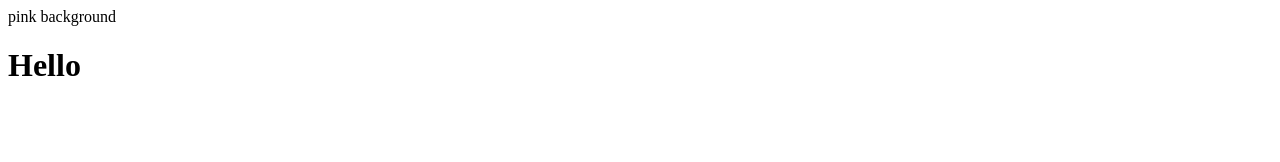
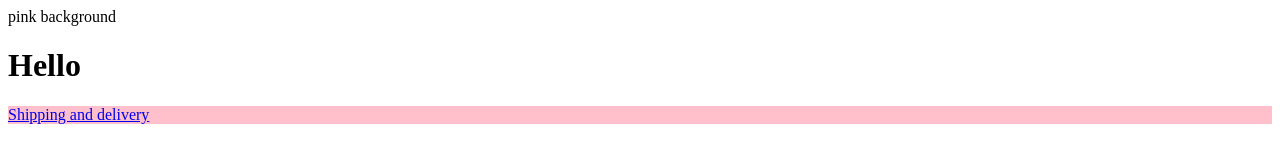
Before and after one commit to hotelbuddy-online/html_postprocess, a plain HTML site: page index.html in a window 1280 px wide. Drawn offline with Linux system fonts and the light colour scheme.

Commit message:
parsing html in double quotes

```diff
--- a/index.html
+++ b/index.html
@@ -4,10 +4,18 @@
       var nodesToMutate = [
         {
           xpath: `//div[${xpathContainsClass(
-            "details-product-option--additions"
+            "details-product-option__title"
           )}]/div[2]`,
           done: false,
           style: { display: "flex" },
+        },
+        {
+          xpath: `//*[${xpathContainsClass(
+            "details-product-option--Add-some-more-magic"
+          )}]`,
+          style: {
+            maxWidth: "1000pc",
+          },
         },
         {
           xpath: '//*[@id="accordion"]',
@@ -30,21 +38,36 @@
             marginBottom: "10px",
           },
         },
-        // {
-        //   xpath:'//*[]',
-        //   style:{
-        //   },
-        // },
+        {
+          xpath: `//*[${xpathContainsClass("product-details__gallery")}]`,
+          minWidth: 529,
+          style: {
+            width: "50%",
+          },
+        },
+        {
+          xpath: `//*[${xpathContainsClass("product-details__sidebar")}]`,
+          minWidth: 529,
+          style: {
+            width: "50%",
+          },
+        },
+        {
+          xpath: '//*[contains(text(),"<<")]',
+          style: {
+            backgroundColor: "pink",
+          },
+        },
         // {
         //   xpath:'//*[]',
         //   style:{
         //   },
         // },
       ];
-      function getElementByXpath(path) {
+      function getElementByXpath(root, path) {
         return document.evaluate(
           path,
-          document,
+          root,
           null,
           XPathResult.UNORDERED_NODE_SNAPSHOT_TYPE,
           null
@@ -53,13 +76,23 @@
       function xpathContainsClass(className) {
         return `contains(concat(' ',normalize-space(@class),' '),' ${className} ')`;
       }
-      function checkNodes(mutations) {
+      function checkNodes(mutations, root) {
         nodesToMutate.forEach((item, index) => {
           if (!item.done) {
-            var snapshot = getElementByXpath(item.xpath);
+            if (!item.minWidth || document.body.clientWidth > item.minWidth) {
+              var snapshot = getElementByXpath(root, item.xpath);
               for (var i = 0; i < snapshot.snapshotLength; i++) {
                 const content = snapshot.snapshotItem(i);
+                if (content.localName !== "script") {
                   console.log("got content", item, content);
+                  if (item.xpath == '//*[contains(text(),"<<")]') {
+                    console.log("parsing html", content);
+                    // dirty
+                    content.innerHTML = content.textContent.substring(
+                      1,
+                      content.textContent.length - 1
+                    );
+                  }
                   // apply styles
                   item.style &&
                     Object.keys(item.style).forEach((styleItem) => {
@@ -76,20 +109,23 @@
                   nodesToMutate[index] = { ...item, done: true };
                 }
               }
+            }
+          }
         });
       }
       let observer = new MutationObserver(checkNodes);
       window.addEventListener("DOMContentLoaded", (event) => {
-        checkNodes();
-        observer.observe(document.getElementById("my-store-75883006"), {
+        checkNodes(null, document.getElementById("root"));
+        observer.observe(document.getElementById("root"), {
           childList: true,
           subtree: true,
         });
       });
     </script>
   </head>
-  <body>
+  <body id="root">
     <div id="pink">pink background</div>
     <h1>Hello</h1>
+    <p>&lt;&lt;a href="#2"&gt;Shipping and delivery&lt;/a&gt;&gt;</p>
   </body>
 </html>
```
Lines whose indentation alone changed are shown as unchanged.
